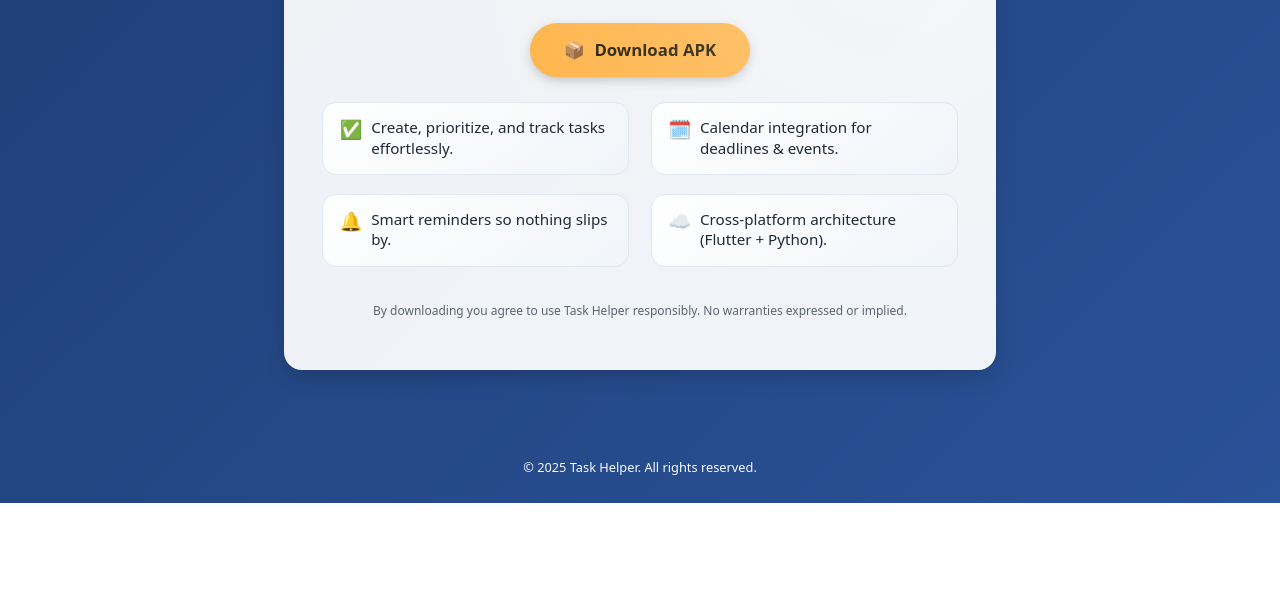
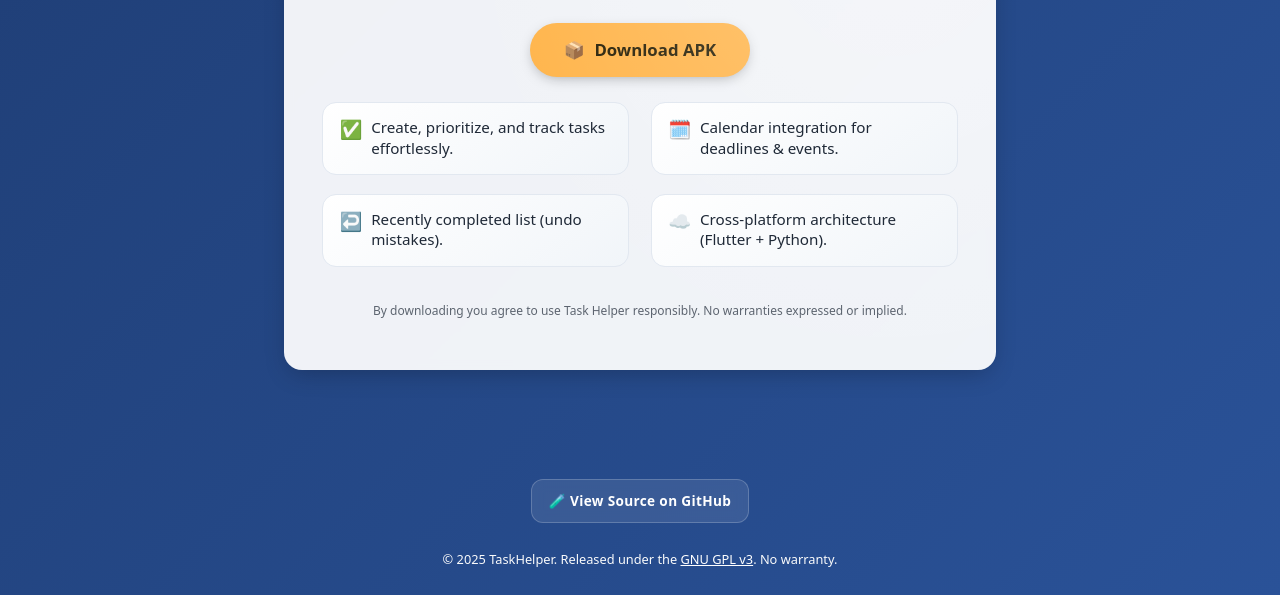
Before and after one commit to derDere/task-helper, a plain HTML site: page index.html in a window 1280 px wide. Shown: the part 423-1018 px from the top of the page. Before the commit the page ends 926 px from the top, so only its background shows below. Drawn offline with Linux system fonts and the light colour scheme.

Commit message:
Add GitHub 'View Source' button and styles: insert repo-link button with accompanying CSS, update footer to reference GNU GPL v3, and replace "Smart reminders" feature with "Recently completed"

```diff
--- a/index.html
+++ b/index.html
@@ -118,6 +118,15 @@
         }
         .features li span.icon { font-size: 1.15rem; }
         .legal { text-align: center; font-size: .75rem; opacity: .7; margin-top: 2.2rem; }
+        .repo-link-wrap { text-align:center; margin: 2.4rem 0 .6rem; }
+        .repo-link {
+            display:inline-flex; align-items:center; gap:.55rem;
+            background:#ffffff18; color:#fff; text-decoration:none;
+            padding:.65rem 1.05rem .7rem; border:1px solid #ffffff33; border-radius:12px;
+            font-size:.85rem; font-weight:600; letter-spacing:.35px;
+            backdrop-filter:blur(6px); transition:var(--transition);
+        }
+        .repo-link:hover, .repo-link:focus-visible { background:#ffffff30; transform:translateY(-2px); }
         footer { margin-top: auto; padding: 1.1rem 1.2rem 1.6rem; text-align: center; color: var(--text-light); font-size: .8rem; }
         a:focus-visible { outline: 3px solid #fff; outline-offset: 2px; }
         @media (max-width: 540px) {
@@ -141,14 +150,17 @@
             <ul class="features" aria-label="Key features">
                 <li><span class="icon">✅</span><span>Create, prioritize, and track tasks effortlessly.</span></li>
                 <li><span class="icon">🗓️</span><span>Calendar integration for deadlines & events.</span></li>
-                <li><span class="icon">🔔</span><span>Smart reminders so nothing slips by.</span></li>
+                <li><span class="icon">↩️</span><span>Recently completed list (undo mistakes).</span></li>
                 <li><span class="icon">☁️</span><span>Cross‑platform architecture (Flutter + Python).</span></li>
             </ul>
             <p class="legal">By downloading you agree to use Task Helper responsibly. No warranties expressed or implied.</p>
         </section>
     </main>
+    <div class="repo-link-wrap">
+        <a class="repo-link" href="https://github.com/derDere/task-helper" target="_blank" rel="noopener" aria-label="View TaskHelper source code on GitHub">🧪 View Source on GitHub</a>
+    </div>
     <footer>
-        <span>&copy; <span id="year"></span> Task Helper. All rights reserved.</span>
+        <span>&copy; <span id="year"></span> TaskHelper. Released under the <a href="LICENSE" style="color:#fff;text-decoration:underline" aria-label="Read the GNU GPL v3 license">GNU GPL v3</a>. No warranty.</span>
         <noscript><div style="margin-top:.4rem">&copy; Task Helper. All rights reserved.</div></noscript>
     </footer>
     <script>
```
